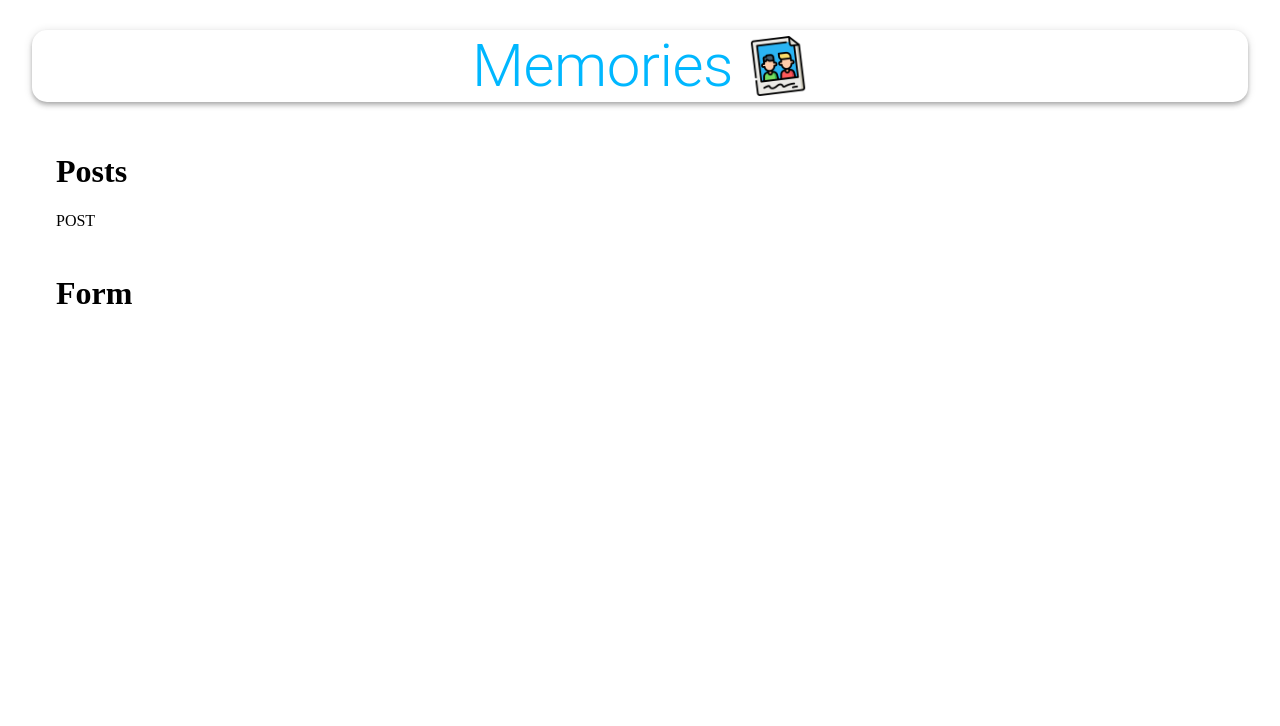
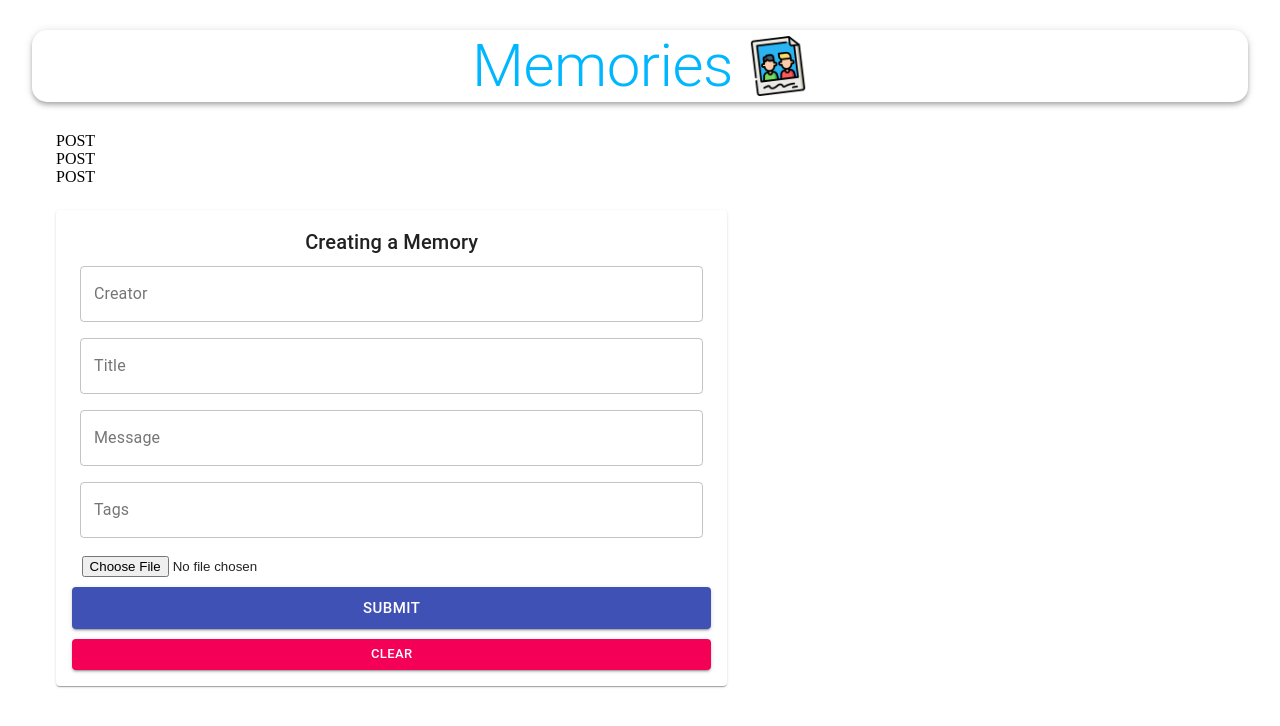
Before and after one commit to ProgramExecuter/mern-memories, a React (Create React App) app in the folder client/: page / in a window 1280 px wide. Shown: the top 726 px of the page. Built offline with nearby package versions, Linux system fonts and the light colour scheme; no server answers.

Commit message:
Implemented FORM component

```diff
--- a/client/package.json
+++ b/client/package.json
@@ -1,6 +1,7 @@
 {
   "name": "memories-frontend",
   "version": "0.1.0",
+  "proxy": "http://localhost:4000",
   "private": true,
   "dependencies": {
     "@material-ui/core": "^4.12.3",
@@ -10,6 +11,7 @@
     "axios": "^0.26.1",
     "react": "^17.0.2",
     "react-dom": "^17.0.2",
+    "react-file-base64": "^1.0.3",
     "react-redux": "^7.2.6",
     "react-scripts": "5.0.0",
     "redux": "^4.1.2",
--- a/client/src/components/Form/Form.js
+++ b/client/src/components/Form/Form.js
@@ -1,10 +1,99 @@
-import React from "react";
+import React, { useState } from "react";
+import { TextField, Button, Typography, Paper } from "@material-ui/core";
+import FileBase from "react-file-base64";
+
 import useStyles from "./styles";
 
 const Form = () => {
+  const [postData, setPostData] = useState({
+    creator: "",
+    title: "",
+    message: "",
+    tags: "",
+    selectedFile: "",
+  });
   const classes = useStyles();
 
-  return <h1>Form</h1>;
+  const handleSubmit = () => {};
+
+  const clear = () => {};
+
+  return (
+    <Paper className={classes.paper}>
+      <form
+        autoComplete="off"
+        noValidate
+        className={`${classes.form} ${classes.root}`}
+        onSubmit={handleSubmit}
+      >
+        <Typography variant="h6">Creating a Memory</Typography>
+        <TextField
+          name="creator"
+          variant="outlined"
+          label="Creator"
+          fullWidth
+          value={postData.creator}
+          onChange={(e) =>
+            setPostData({ ...postData, creator: e.target.value })
+          }
+        />
+        <TextField
+          name="title"
+          variant="outlined"
+          label="Title"
+          fullWidth
+          value={postData.title}
+          onChange={(e) => setPostData({ ...postData, title: e.target.value })}
+        />
+        <TextField
+          name="message"
+          variant="outlined"
+          label="Message"
+          fullWidth
+          value={postData.message}
+          onChange={(e) =>
+            setPostData({ ...postData, message: e.target.value })
+          }
+        />
+        <TextField
+          name="tags"
+          variant="outlined"
+          label="Tags"
+          fullWidth
+          value={postData.tags}
+          onChange={(e) => setPostData({ ...postData, tags: e.target.value })}
+        />
+        <div className={classes.fileInput}>
+          <FileBase
+            typr="file"
+            multiple={false}
+            onDone={({ base64 }) =>
+              setPostData({ ...postData, selectedFile: base64 })
+            }
+          />
+        </div>
+        <Button
+          className={classes.buttonSubmit}
+          variant="contained"
+          color="primary"
+          size="large"
+          type="submit"
+          fullWidth
+        >
+          Submit
+        </Button>
+        <Button
+          variant="contained"
+          color="secondary"
+          size="small"
+          onClick={clear}
+          fullWidth
+        >
+          Clear
+        </Button>
+      </form>
+    </Paper>
+  );
 };
 
 export default Form;
--- a/client/src/components/Posts/Posts.js
+++ b/client/src/components/Posts/Posts.js
@@ -11,7 +11,8 @@
   console.log(posts);
   return (
     <>
-      <h1>Posts</h1>
+      <Post />
+      <Post />
       <Post />
     </>
   );
```
